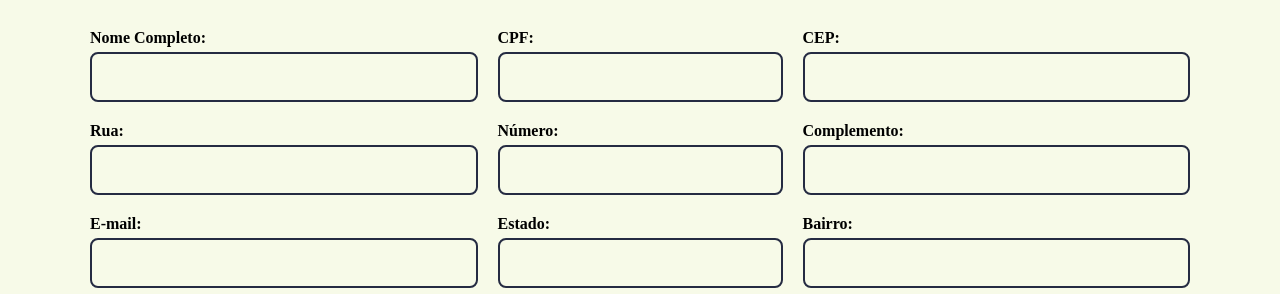
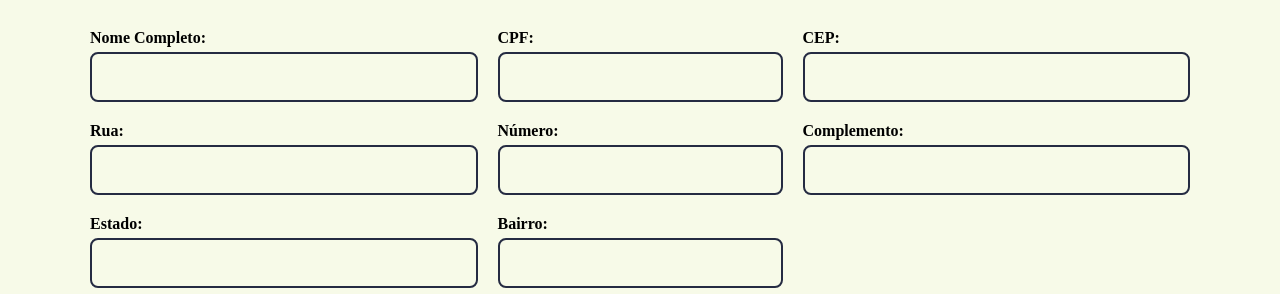
Before and after one commit to edufalabella/CEP-API, a plain HTML site: page index.html in a window 1280 px wide. Shown: the part 658-952 px from the top of the page. Drawn offline with Linux system fonts and the light colour scheme.

```diff
--- a/index.html
+++ b/index.html
@@ -107,11 +107,6 @@
         </div>
 
         <div class="box">
-          <label for="email">E-mail:</label>
-          <input type="email" id="email" name="email" required>
-        </div>
-
-        <div class="box">
           <label for="estado">Estado:</label>
           <input type="text" id="estado" name="estado" disabled>
         </div>
```
